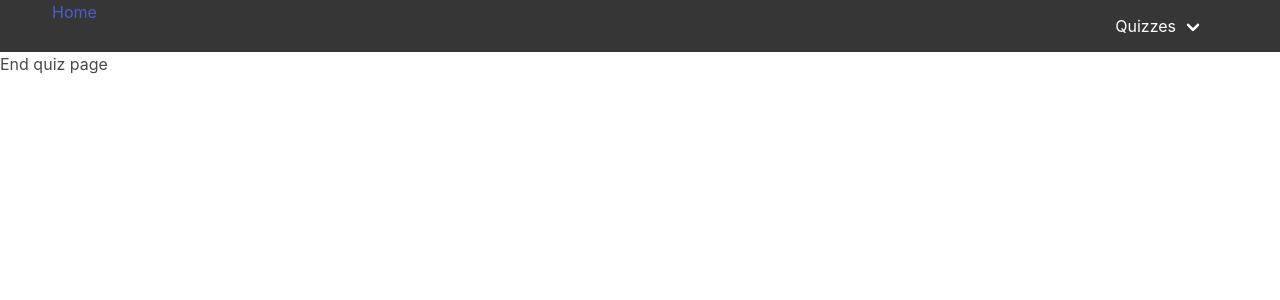
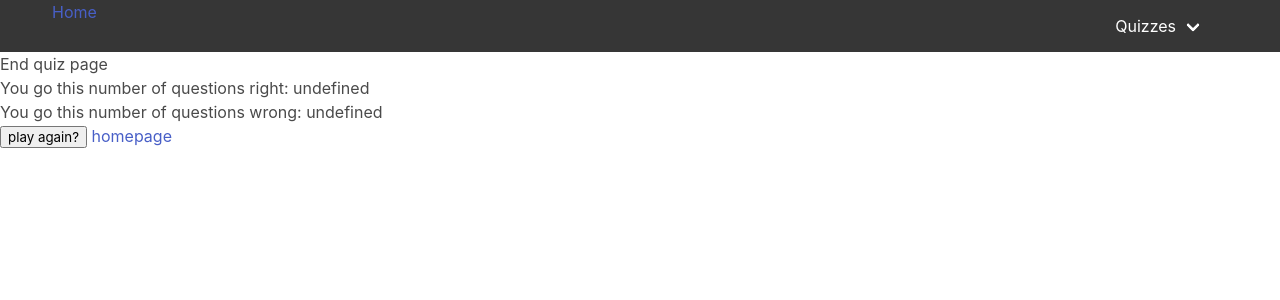
Before and after one commit to justinesolano/sei-project-two, a React (Create React App) app: page /quiz-end in a window 1280 px wide. Shown: the top 300 px of the page. Built offline with nearby package versions, Linux system fonts and the light colour scheme.

Commit message:
end of day

```diff
--- a/src/components/Home.js
+++ b/src/components/Home.js
@@ -4,6 +4,7 @@ const Home = () => {
   return (
     <div>
       This is the home page
+      <h2>Pick a quiz and test your LOTR knowledge</h2>
     </div>
   )
 }
--- a/src/quizzes/Quiz1.js
+++ b/src/quizzes/Quiz1.js
@@ -1,6 +1,8 @@
-import { useHistory } from 'react-router-dom'
+// import { useHistory } from 'react-router-dom'
 import React, { useState, useEffect } from 'react'
 import axios from 'axios'
+import QuizEnd from './QuizEnd'
+
 
 
 const Quiz1 = () => {
@@ -13,7 +15,7 @@ const Quiz1 = () => {
   const token = '9cbWfQjSMiEwOyMVpK9c'
 
 
-  const history = useHistory()
+  // const history = useHistory()
 
 
   useEffect(()=>{
@@ -183,10 +185,17 @@ const Quiz1 = () => {
 
   if (counterRight + counterWrong === 20){
     console.log('end of the quiz')
-    history.push('/quiz-end')
+    // history.push('/quiz-end')
   }
 
   return (
+    <>
+      { counterRight + counterWrong === 20 ?
+        <QuizEnd
+          counterWrong={counterWrong}
+          counterRight={counterRight}
+        />
+        :
         <>
           <div>
             <h1>Who said this quote?</h1>
@@ -202,6 +211,8 @@ const Quiz1 = () => {
           </div>
           {randomButtonsOrder()}
         </>
+      }
+    </>
   )
 }
 
--- a/src/quizzes/QuizEnd.js
+++ b/src/quizzes/QuizEnd.js
@@ -1,9 +1,22 @@
 import React from 'react'
+import { Link } from 'react-router-dom'
 
-const QuizEnd = () => {
+const QuizEnd = (counterWrong, counterRight) => {
+
+  console.log('counter right', counterRight)
+  console.log('counter wrong', counterWrong)
+
+  const resetGame = ()=>{
+    window.location.reload()
+  }
+
   return (
     <div>
       End quiz page
+      <p> {`You go this number of questions right: ${counterWrong.counterRight}`}</p>
+      <p> {`You go this number of questions wrong: ${counterWrong.counterWrong}`}</p>
+      <button onClick={resetGame}> play again?</button>
+      < Link to="/"> homepage</  Link>
     </div>
   )
 }
```
Lines whose indentation alone changed are shown as unchanged.
